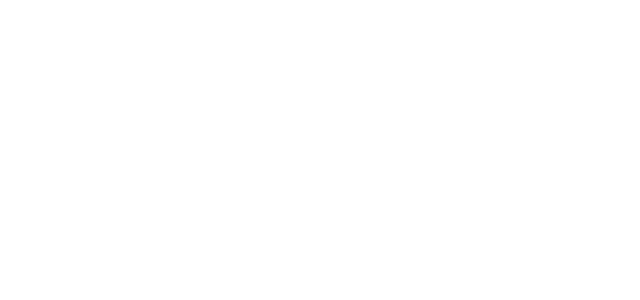
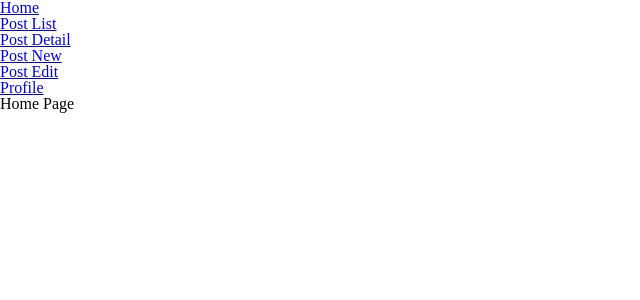
Before and after one commit to eileen819/my-blog, a React (Vite) app: page / in a window 1280 px wide. Shown: the top 300 px of the page, without its empty margins (0-640 px from the left). Built offline with nearby package versions, Linux system fonts and the light colour scheme.

Commit message:
라우터 설정하기

```diff
--- a/index.html
+++ b/index.html
@@ -3,6 +3,7 @@
   <head>
     <meta charset="UTF-8" />
     <meta name="viewport" content="width=device-width, initial-scale=1.0" />
+    <meta name="description" content="My Blog App" />
     <title>Blog App</title>
   </head>
   <body>
--- a/package.json
+++ b/package.json
@@ -11,7 +11,8 @@
   },
   "dependencies": {
     "react": "^19.0.0",
-    "react-dom": "^19.0.0"
+    "react-dom": "^19.0.0",
+    "react-router-dom": "^7.1.5"
   },
   "devDependencies": {
     "@eslint/js": "^9.19.0",
--- a/src/App.tsx
+++ b/src/App.tsx
@@ -1,5 +1,11 @@
+import Router from "./Router";
+
 function App() {
-  return <></>;
+  return (
+    <>
+      <Router />
+    </>
+  );
 }
 
 export default App;
--- /dev/null
+++ b/src/Router.tsx
@@ -0,0 +1,42 @@
+import { BrowserRouter, Link, Navigate, Route, Routes } from "react-router-dom";
+
+function Router() {
+  return (
+    <BrowserRouter>
+      <ul>
+        <li>
+          <Link to="/">Home</Link>
+        </li>
+        <li>
+          <Link to="/posts">Post List</Link>
+        </li>
+        <li>
+          <Link to="/posts/:id">Post Detail</Link>
+        </li>
+        <li>
+          <Link to="/posts/new">Post New</Link>
+        </li>
+        <li>
+          <Link to="/posts/edit/:id">Post Edit</Link>
+        </li>
+        <li>
+          <Link to="/profile">Profile</Link>
+        </li>
+      </ul>
+      <Routes>
+        <Route path="/" element={<h1>Home Page</h1>} />
+        <Route path="/posts" element={<h1>Posts Page</h1>} />
+        <Route path="/posts/:id" element={<h1>Posts Detail Page</h1>} />
+        <Route path="/posts/new" element={<h1>Posts New Page</h1>} />
+        <Route path="/posts/edit/:id" element={<h1>Posts Edit Page</h1>} />
+        <Route path="/profile" element={<h1>Profile Page</h1>} />
+        {/* 모든 존재하지 않는 경로 처리 */}
+        <Route path="*" element={<Navigate replace to="/" />} />
+      </Routes>
+    </BrowserRouter>
+  );
+}
+
+export default Router;
+
+// Link 컴포넌트는 BrowserRouter로 감싸야만 동작 가능
--- a/src/main.tsx
+++ b/src/main.tsx
@@ -1,6 +1,7 @@
 import { StrictMode } from "react";
 import { createRoot } from "react-dom/client";
 import App from "./App.tsx";
+import "./styles/reset.css";
 
 createRoot(document.getElementById("root")!).render(
   <StrictMode>
--- /dev/null
+++ b/src/styles/reset.css
@@ -0,0 +1,124 @@
+html,
+body,
+div,
+span,
+applet,
+object,
+iframe,
+h1,
+h2,
+h3,
+h4,
+h5,
+h6,
+p,
+blockquote,
+pre,
+a,
+abbr,
+acronym,
+address,
+big,
+cite,
+code,
+del,
+dfn,
+em,
+img,
+ins,
+kbd,
+q,
+s,
+samp,
+small,
+strike,
+strong,
+sub,
+sup,
+tt,
+var,
+b,
+u,
+i,
+center,
+dl,
+dt,
+dd,
+ol,
+ul,
+li,
+fieldset,
+form,
+label,
+legend,
+table,
+caption,
+tbody,
+tfoot,
+thead,
+tr,
+th,
+td,
+article,
+aside,
+canvas,
+details,
+embed,
+figure,
+figcaption,
+footer,
+header,
+hgroup,
+menu,
+nav,
+output,
+ruby,
+section,
+summary,
+time,
+mark,
+audio,
+video {
+  margin: 0;
+  padding: 0;
+  border: 0;
+  font-size: 100%;
+  font: inherit;
+  vertical-align: baseline;
+}
+/* HTML5 display-role reset for older browsers */
+article,
+aside,
+details,
+figcaption,
+figure,
+footer,
+header,
+hgroup,
+menu,
+nav,
+section {
+  display: block;
+}
+body {
+  line-height: 1;
+}
+ol,
+ul {
+  list-style: none;
+}
+blockquote,
+q {
+  quotes: none;
+}
+blockquote:before,
+blockquote:after,
+q:before,
+q:after {
+  content: "";
+  content: none;
+}
+table {
+  border-collapse: collapse;
+  border-spacing: 0;
+}
```
Also changed, not shown: 2 other files (tests, documents, lock files or other folders).
